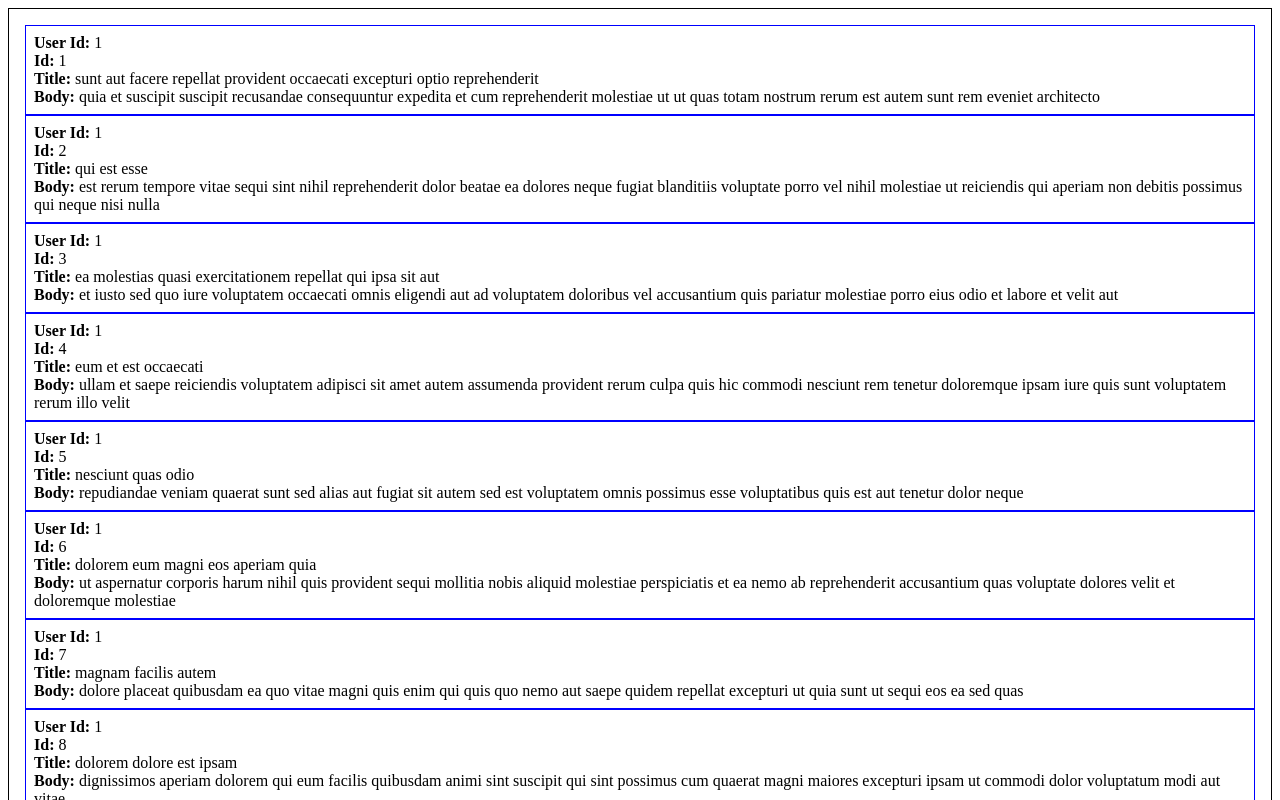
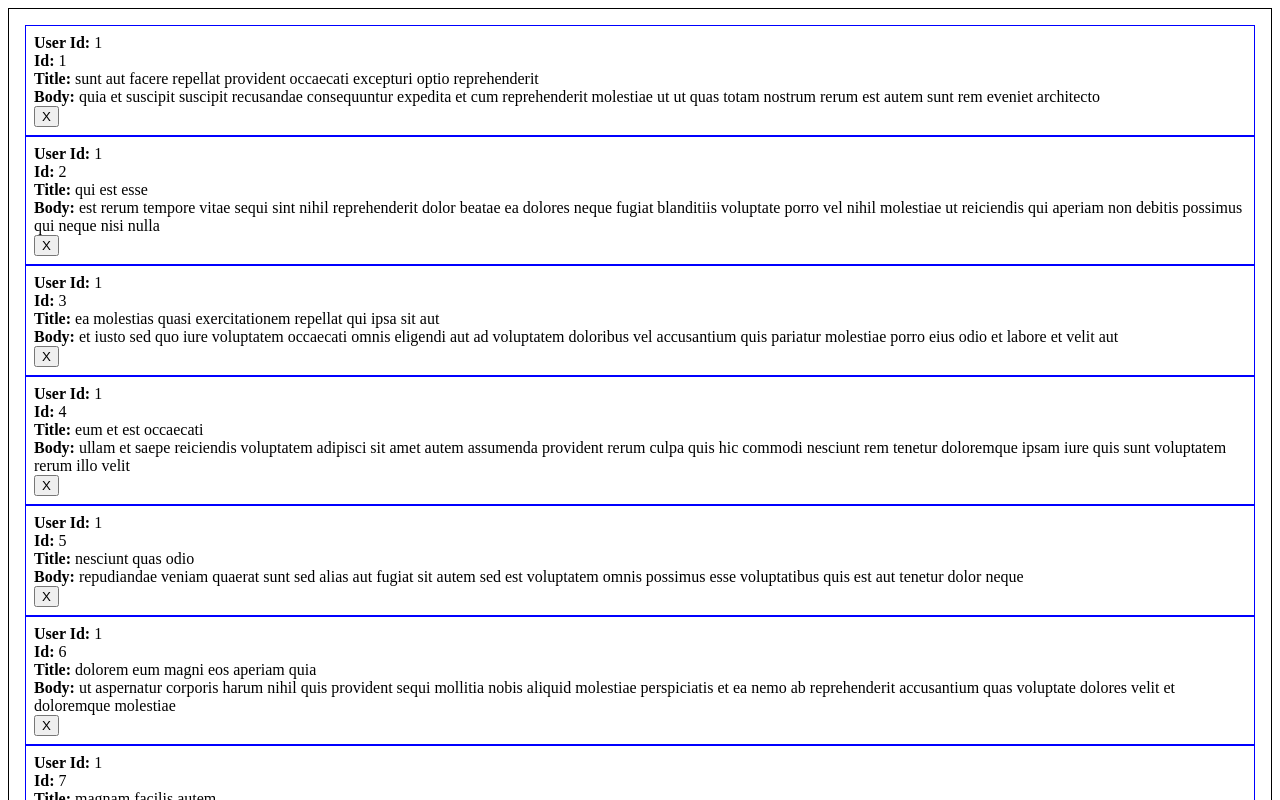
Before and after one commit to deinsandbox/bootcamp-todo2-homework, an Angular app: page / in a window 1280 px wide. Shown: the top 800 px of the page. Built offline with nearby package versions, Linux system fonts and the light colour scheme.

Commit message:
Add remove button

```diff
--- a/src/app/app.component.html
+++ b/src/app/app.component.html
@@ -1,3 +1,3 @@
 <section>
-    <app-post *ngFor="let post of posts" [post]="post"></app-post>
+    <app-post *ngFor="let post of posts" [post]="post" (removePost)="onRemovePost($event)"></app-post>
 </section>
--- a/src/app/app.component.ts
+++ b/src/app/app.component.ts
@@ -8,8 +8,10 @@ import { Post } from './post/post.interface';
 })
 export class AppComponent {
   title = 'homework';
+  posts: Post[];
 
-  posts: Array<Post> = [
+  constructor(){
+    this.posts = [
       {
         "userId": 1,
         "id": 1,
@@ -612,3 +614,8 @@ export class AppComponent {
       }
     ];
   }
+
+  onRemovePost({id}){
+    this.posts = this.posts.filter(post => post.id !== id);
+  }
+}
--- a/src/app/post/post.component.html
+++ b/src/app/post/post.component.html
@@ -11,4 +11,7 @@
     <div>
         <strong>Body: </strong> {{post.body}}
     </div>
+    <div>
+        <button (click)="onRemovePost(post)">X</button>
+    </div>
 </article>
--- a/src/app/post/post.component.ts
+++ b/src/app/post/post.component.ts
@@ -1,4 +1,4 @@
-import { Component, Input, OnInit } from '@angular/core';
+import { Component, EventEmitter, Input, OnInit, Output } from '@angular/core';
 import { Post } from './post.interface';
 
 @Component({
@@ -8,10 +8,14 @@ import { Post } from './post.interface';
 })
 export class PostComponent implements OnInit {
   @Input() post: Post;
+  @Output() removePost = new EventEmitter<Post>();
 
   constructor() { }
 
   ngOnInit() {
   }
 
+  onRemovePost(post: Post) {
+    this.removePost.emit(post);
+  }
 }
```
Lines whose indentation alone changed are shown as unchanged.
